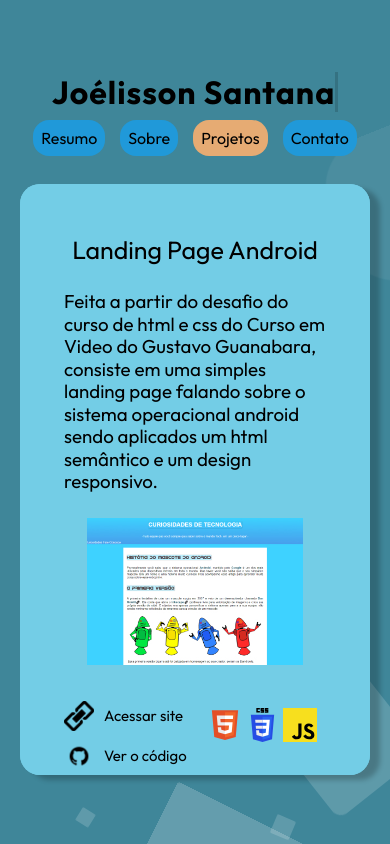
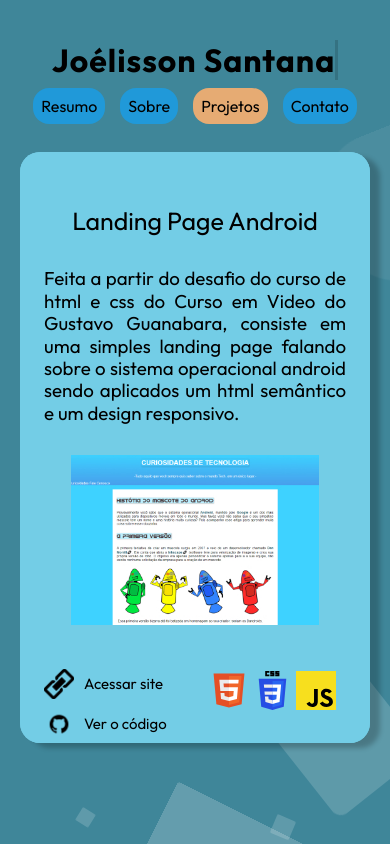
Before and after one commit to JoelissonSS/portfolio, a plain HTML site: page index.html in a window 390 px wide. Both pictures are taken after a click on the item "Projetos". Drawn offline with Linux system fonts and the light colour scheme.

Commit message:
fix: corrigido algumas estilos

```diff
--- a/styles/style-index.css
+++ b/styles/style-index.css
@@ -57,6 +57,7 @@ header{
     min-height: 500px;
     box-shadow: 10px 5px 5px rgba(0, 0, 0, 0.22);
     height: 100%;
+    max-height: 80vh;
     margin-bottom: 30px;
 }
 #Resumo{
@@ -94,13 +95,12 @@ header{
 }
 
 #Projetos{
-    max-height: 80vh;
     overflow-y: scroll;
     max-height: 100%;
     position: relative;
 }
 #Projetos::-webkit-scrollbar {
-    width: 1rem;
+    width: .6rem;
 }
 #Projetos::-webkit-scrollbar-track {
     background: transparent;
@@ -117,7 +117,7 @@ header{
     grid-template-rows: auto 1fr 1fr;
     place-items: center;
     position: relative;
-    margin: 20px;
+    margin-top: 20px;
 }
 .layout-projetos:not(:last-child):after{
     content: "";
@@ -136,6 +136,7 @@ header{
 .layout-projetos > p{
     font-size: .9em;
     padding: 4px;
+    text-align: justify;
 }
 .layout-projetos > img{
     max-width: 80%;
@@ -164,15 +165,19 @@ header{
     max-width: 1.6em;
 }
 
-@media (max-width: 800px){
+@media (max-width: 700px){
+    header{
+        margin: 0;
+    }
+    .pa{
+        height: calc(100vh);
+    }
     #Resumo{
         display: flex;
         flex-direction: column;
     }
 
     .layout-projetos{
-        margin: 20px;
-        height: 100%;
         display: grid;
         grid-template-columns: 1fr 1fr;
         grid-template-rows: auto auto auto auto;
```
